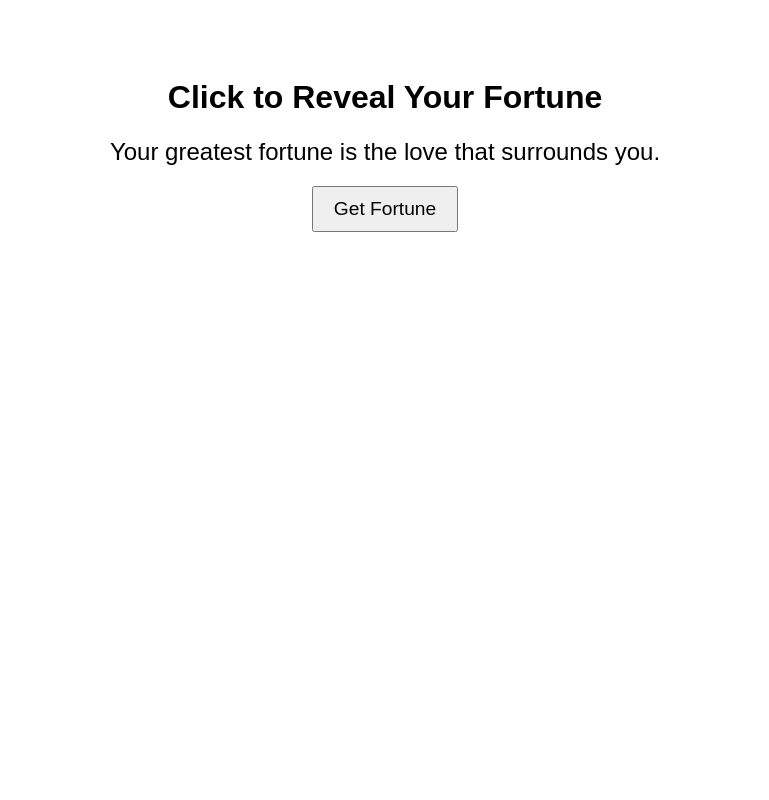
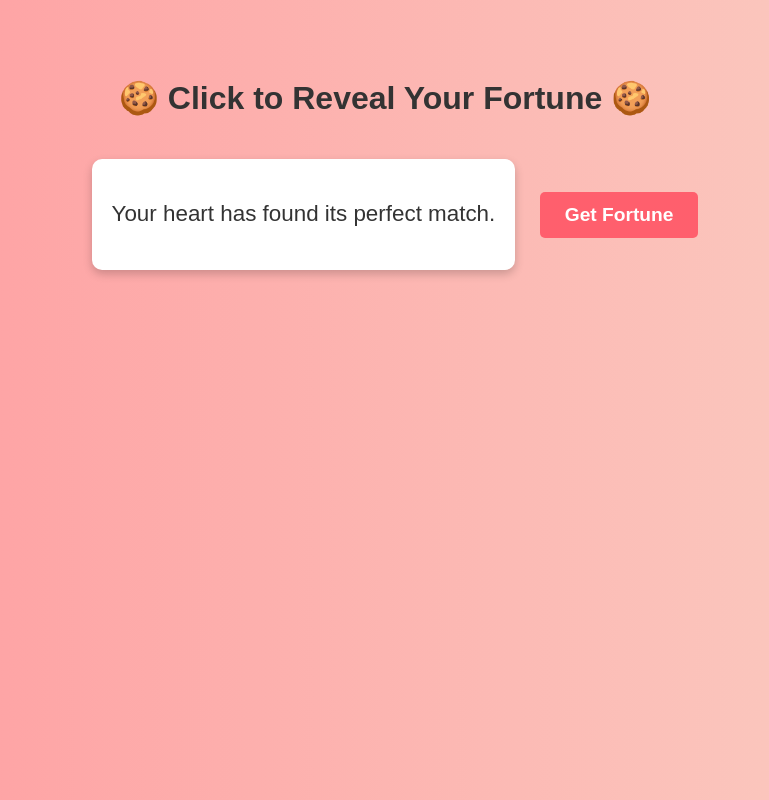
Before and after one commit to ivybelleb/caseysfortune, a plain HTML site: page index.html in a window 1280 px wide. Both pictures are taken after a click on the button "Get Fortune". Shown: the whole page, without its empty margins (255-1024 px from the left). Drawn offline with Linux system fonts and the light colour scheme.

Commit message:
Update index.html

```diff
--- a/index.html
+++ b/index.html
@@ -5,15 +5,63 @@
     <meta name="viewport" content="width=device-width, initial-scale=1.0">
     <title>Fortune Cookie</title>
     <style>
-        body { font-family: Arial, sans-serif; text-align: center; padding: 50px; }
-        #fortune { font-size: 1.5em; margin: 20px; }
-        button { padding: 10px 20px; font-size: 1.2em; cursor: pointer; }
+        /* General Styling */
+        body {
+            font-family: 'Arial', sans-serif;
+            text-align: center;
+            padding: 50px;
+            background: linear-gradient(to right, #ff9a9e, #fad0c4);
+            color: #333;
+        }
+
+        /* Fortune Box */
+        #fortune-box {
+            background: white;
+            padding: 20px;
+            border-radius: 10px;
+            box-shadow: 0px 4px 10px rgba(0, 0, 0, 0.2);
+            display: inline-block;
+            max-width: 400px;
+            font-size: 1.4em;
+            margin: 20px;
+            opacity: 0;
+            transform: scale(0.8);
+            transition: opacity 0.5s ease, transform 0.5s ease;
+        }
+
+        /* Show animation */
+        #fortune-box.show {
+            opacity: 1;
+            transform: scale(1);
+        }
+
+        /* Button Styling */
+        button {
+            padding: 12px 25px;
+            font-size: 1.2em;
+            cursor: pointer;
+            background: #ff5f6d;
+            border: none;
+            border-radius: 5px;
+            color: white;
+            font-weight: bold;
+            transition: 0.3s;
+        }
+
+        button:hover {
+            background: #ff2e4e;
+            transform: scale(1.05);
+        }
     </style>
 </head>
 <body>
 
-    <h1>Click to Reveal Your Fortune</h1>
-    <p id="fortune">🍪 Your fortune will appear here 🍪</p>
+    <h1>🍪 Click to Reveal Your Fortune 🍪</h1>
+
+    <div id="fortune-box">
+        <p id="fortune">Your fortune will appear here...</p>
+    </div>
+
     <button onclick="showFortune()">Get Fortune</button>
 
     <script>
@@ -24,12 +72,24 @@
             "Your heart has found its perfect match.",
             "An unexpected 'I love you' will brighten your day.",
             "The love you give will always find its way back to you.",
-            "You are exactly where you’re meant to be—with the one who loves you."
+            "You are exactly where you’re meant to be—with the one who loves you.",
+            "An exciting opportunity is on the horizon!",
+            "A moment of joy will surprise you soon!",
+            "You will find wisdom in the most unexpected place.",
+            "Good things come to those who believe in themselves.",
+            "Your dreams are closer than you think!",
+            "Today is the start of something wonderful in your life.",
+            "The universe has something magical planned for you.",
+            "Happiness is just around the corner!"
         ];
 
         function showFortune() {
             const randomIndex = Math.floor(Math.random() * fortunes.length);
+            const fortuneBox = document.getElementById("fortune-box");
             document.getElementById("fortune").textContent = fortunes[randomIndex];
+
+            // Add the animation class
+            fortuneBox.classList.add("show");
         }
     </script>
 
```
